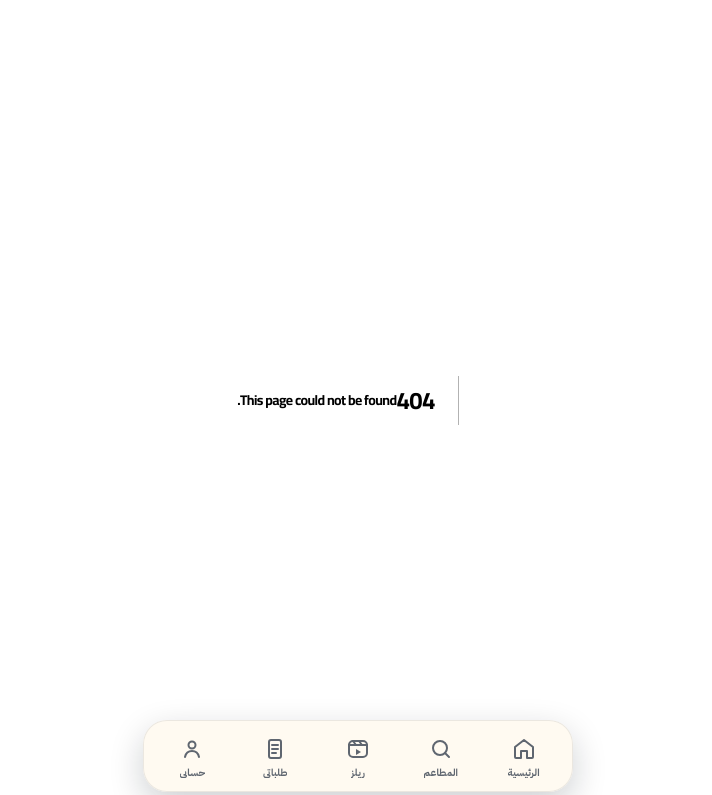
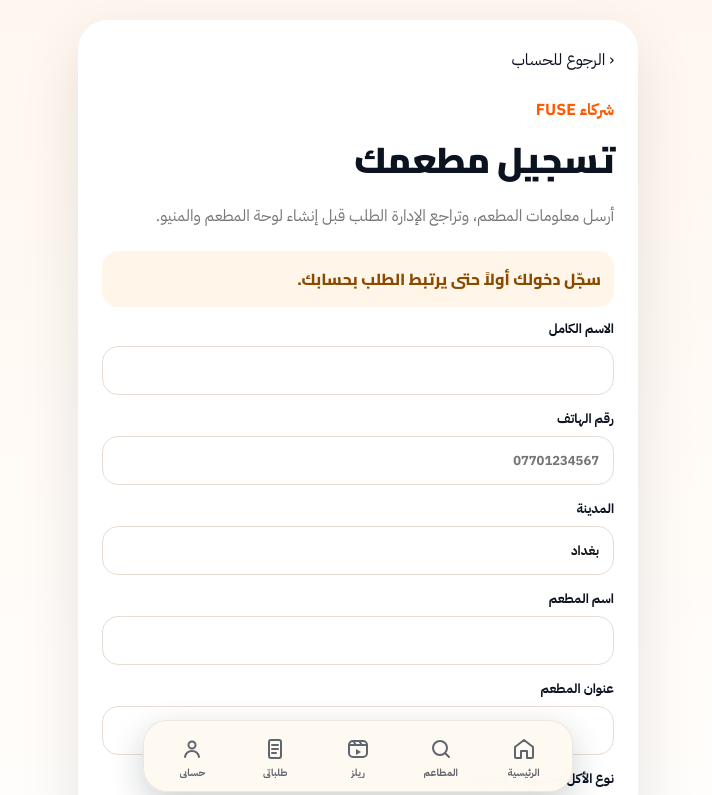
Before and after one commit to juda2018-del/juda-food-app, a Next.js app: page /restaurant-register in a window 1280 px wide. Before the commit this address had no page. Shown: the top 795 px of the page, without its empty margins (282-994 px from the left). Built offline with nearby package versions, Linux system fonts and the light colour scheme; no server answers.

Commit message:
Add restaurant registration page

```diff
--- /dev/null
+++ b/app/restaurant-register/page.tsx
@@ -0,0 +1,5 @@
+import JoinApplicationForm from "../components/JoinApplicationForm";
+
+export default function RestaurantRegisterPage() {
+  return <JoinApplicationForm kind="restaurant" />;
+}
```
